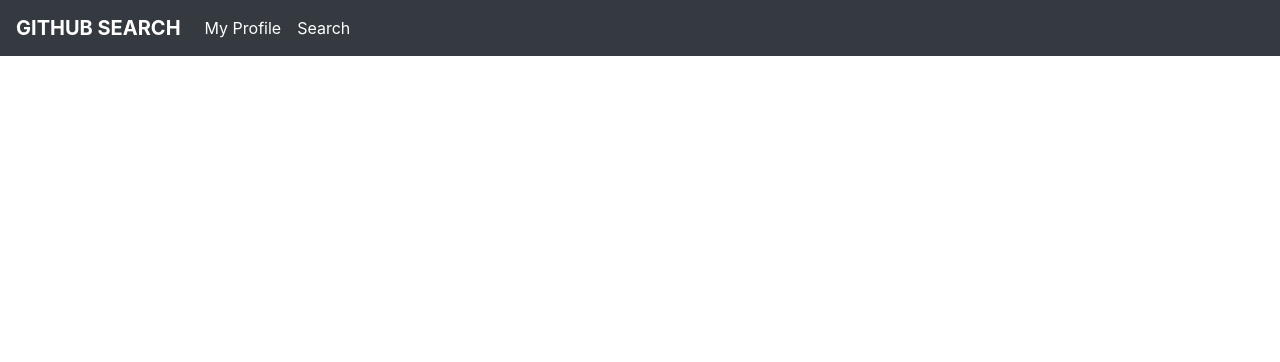
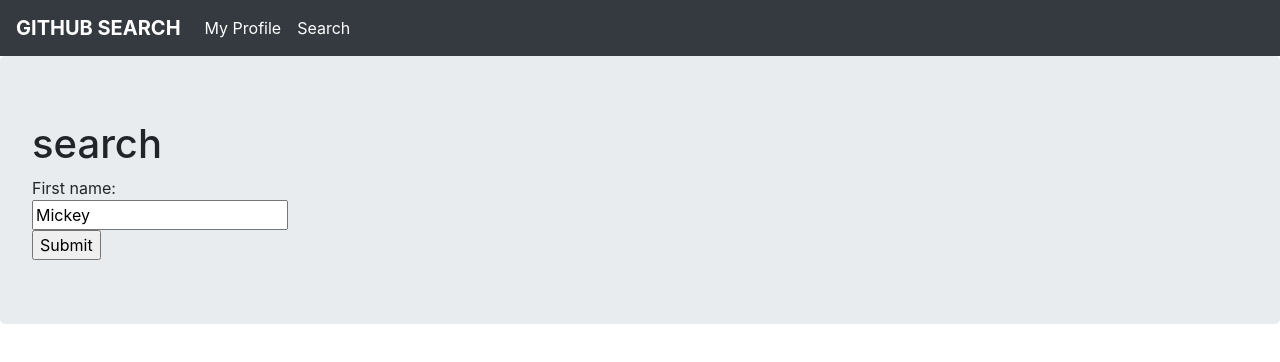
Before and after one commit to evelyne250/Github, an Angular app: page /search in a window 1280 px wide. Shown: the top 362 px of the page. Built offline with nearby package versions, Linux system fonts and the light colour scheme.

Commit message:
added a form for inputs

```diff
--- a/src/app/search/search.component.html
+++ b/src/app/search/search.component.html
@@ -1,3 +1,8 @@
-<!-- <div class="jumbotron">
+<div class="jumbotron">
     <h1>search</h1>
-</div> -->
+    <form action="/action_page.php">
+        First name:<br>
+        <input type="text" name="name" value="Mickey"><br>
+        <input type="submit" value="Submit">
+      </form>
+</div>
```
